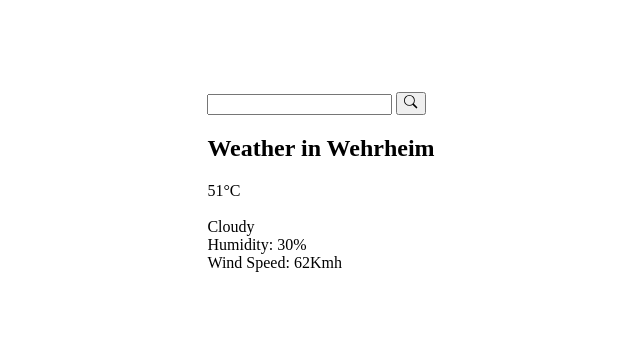
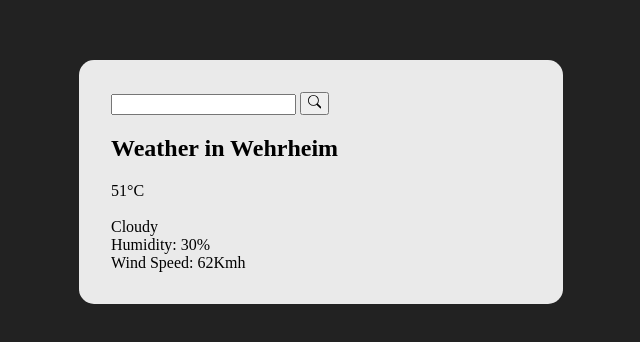
Before and after one commit to DawidPiechotaGit/WeatherApp, a plain HTML site: page index.html in a window 1280 px wide. Shown: the part 218-560 px from the top of the page, without its empty margins (319-959 px from the left). Drawn offline with Linux system fonts and the light colour scheme.

Commit message:
body + card styles

```diff
--- a/style.css
+++ b/style.css
@@ -4,4 +4,14 @@ body {
   align-items: center;
   height: 100vh;
   margin: 0;
+  background: #222;
 }
+
+.card {
+  background: #eaeaea;
+  padding: 2em;
+  border-radius: 15px;
+  width: 100%;
+  max-width: 420px;
+  margin: 1em;
+}
```
